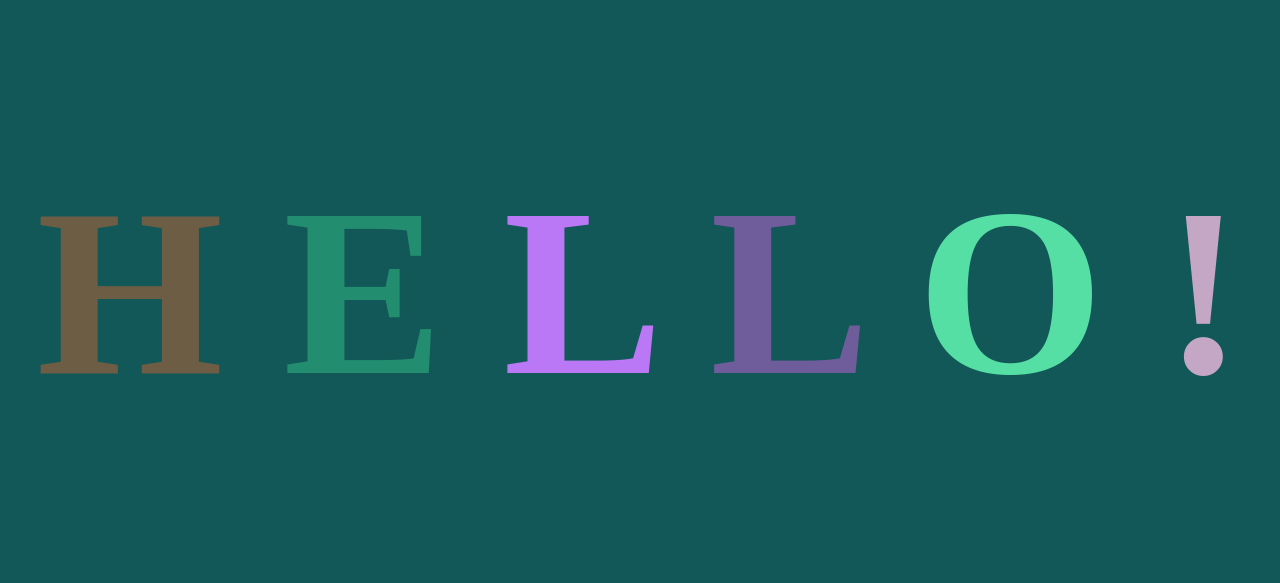
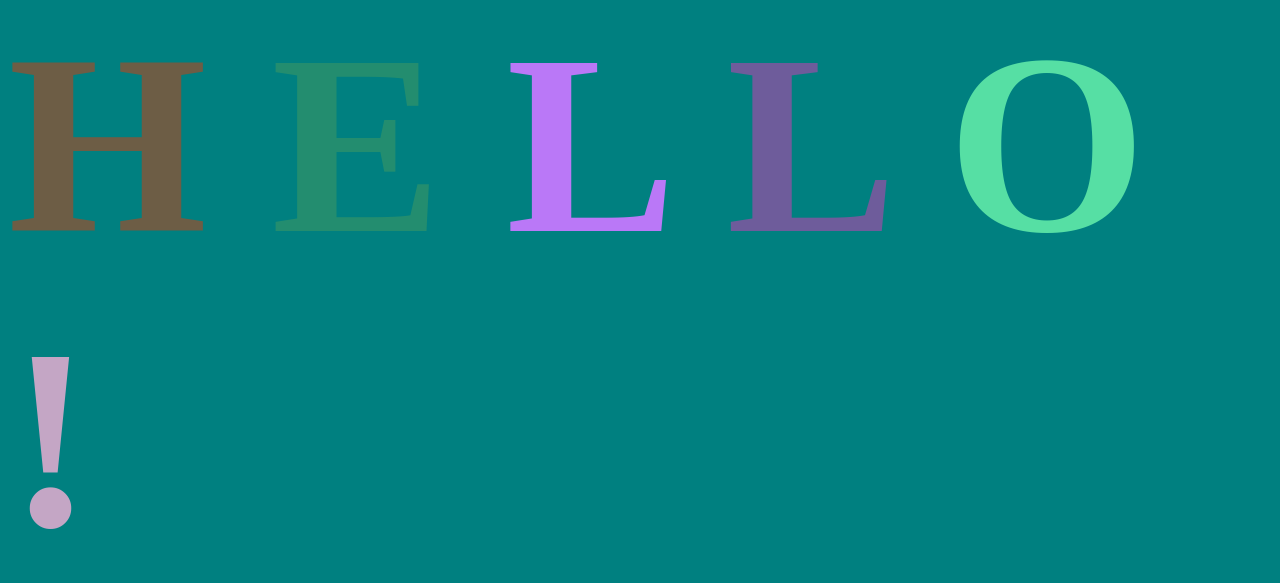
Before and after one commit to agnesmcc/AnimatedTextGitDemo, a plain HTML site: page index.html in a window 1280 px wide. Shown: the part 116-699 px from the top of the page. Drawn offline with Linux system fonts and the light colour scheme.

Commit message:
tweak css

```diff
--- a/app.css
+++ b/app.css
@@ -3,11 +3,11 @@ body {
     justify-content: center;
     align-items: center;
     height: 100vh;
-    background-color: rgb(18, 88, 88);
+    background-color: teal;
 }
 
 h1 {
-    font-size: 15rem;
+    font-size: 16rem;
     font-family: Montserrat;
 }
 
```
